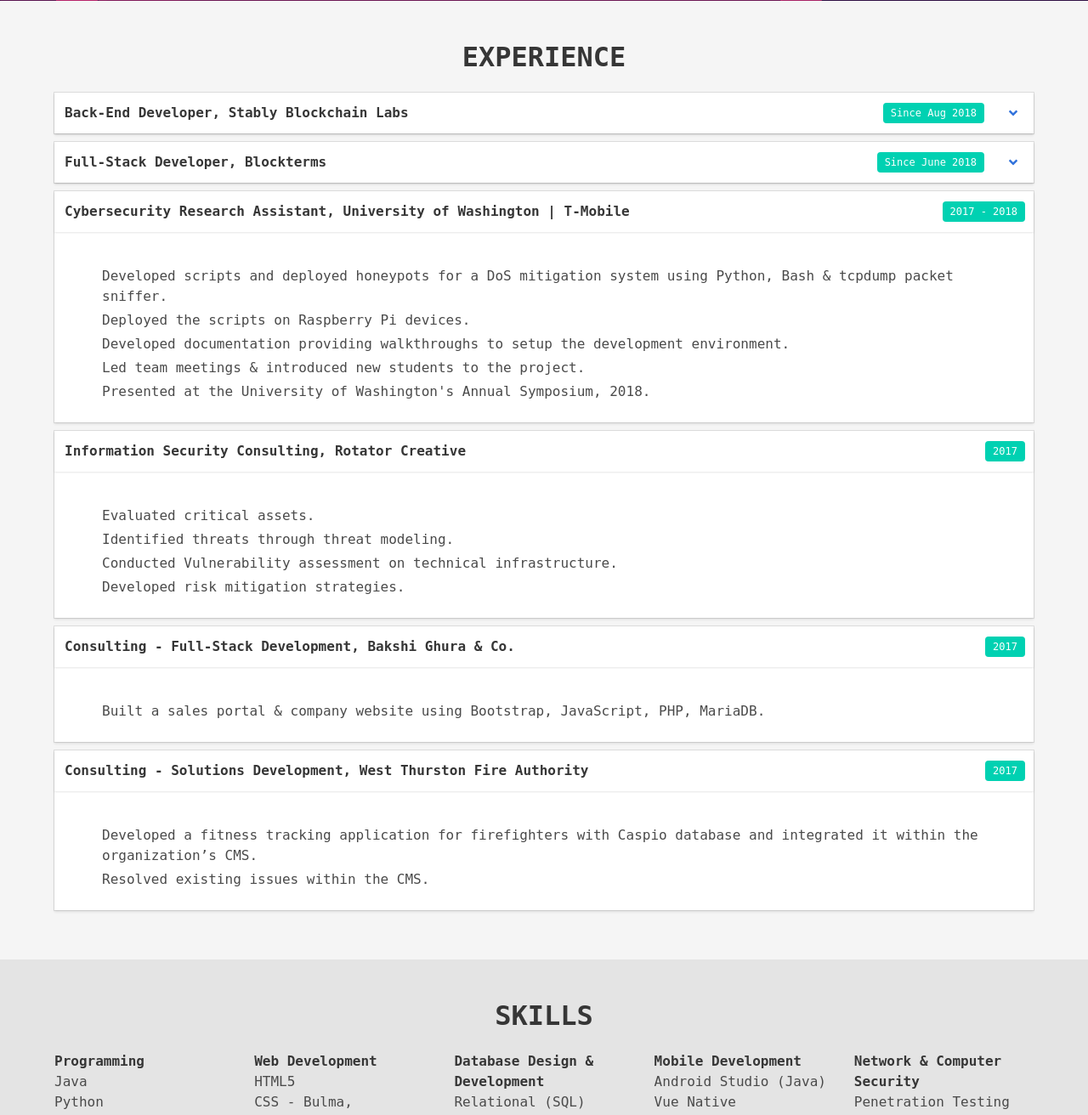
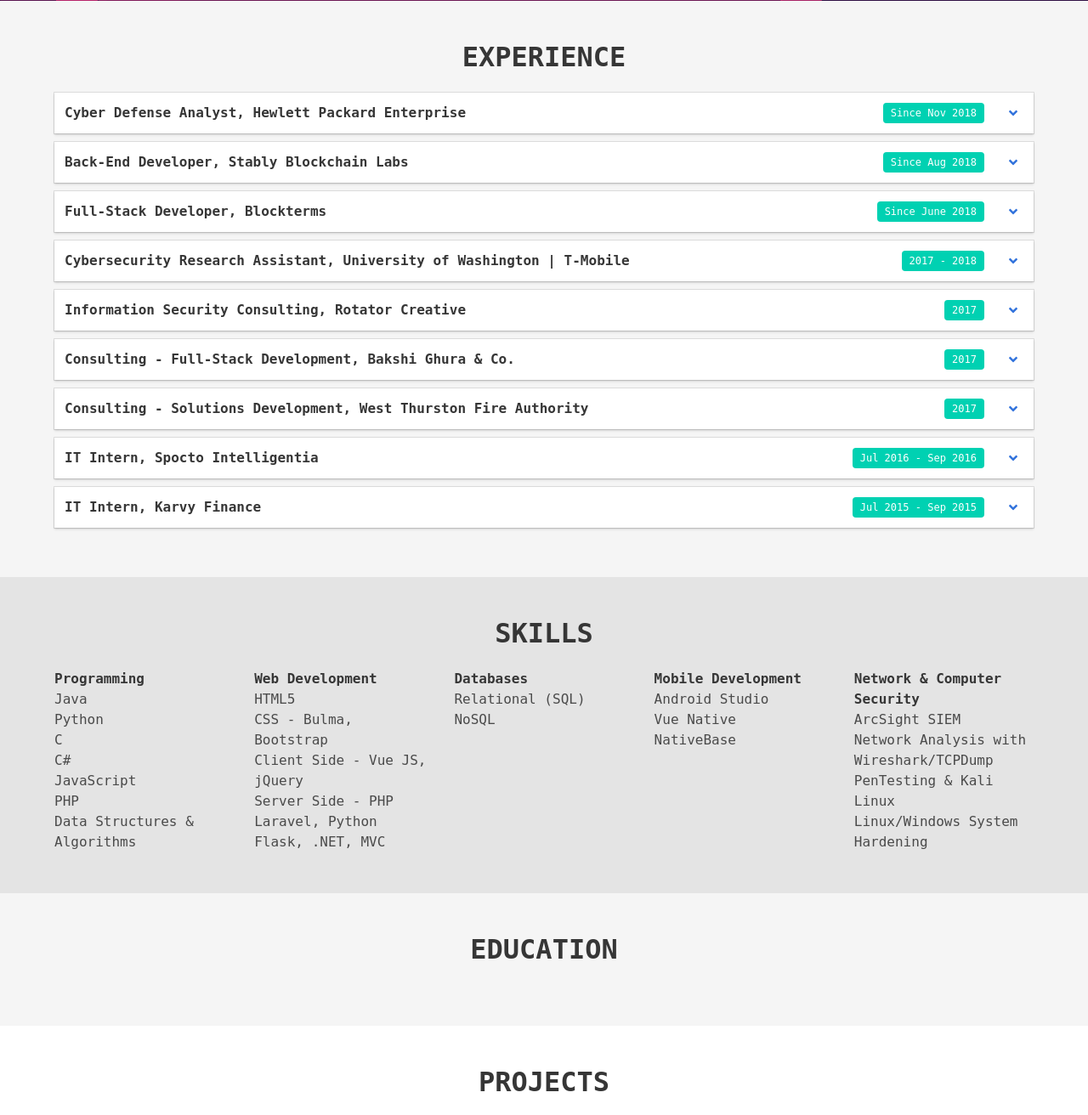
Before and after one commit to gbikram/ghurabikram.github.io, a PHP site: page / in a window 1280 px wide. Shown: the part 799-2111 px from the top of the page at 85% size. Run offline with PHP 8.4, Linux system fonts and the light colour scheme; some libraries are stand-ins or nearby versions.

Commit message:
Complete Exp

```diff
--- a/assets/css/style.css
+++ b/assets/css/style.css
@@ -47,3 +47,7 @@ li {
 .skills-section {
     background-color: #80808036;
 }
+
+.edu {
+    background-color: whitesmoke;
+}
--- a/index.html
+++ b/index.html
@@ -6,7 +6,6 @@
     <meta name="viewport" content="width=device-width, initial-scale=1.0">
     <meta http-equiv="X-UA-Compatible" content="ie=edge">
     <title>Bikram Ghura</title>
-    <link rel="shortcut icon" href="../images/fav_icon.png" type="image/x-icon">
     <!-- Bulma Version 0.7.1-->
     <link rel="stylesheet" href="https://cdnjs.cloudflare.com/ajax/libs/bulma/0.7.1/css/bulma.css" />
     <link rel="stylesheet" href="./assets/css/style.css" />
@@ -46,16 +45,41 @@
                         <!-- <h2 class="subtitle">
                             this is the best software platform for running an internet business. We handle billions of dollars every year for forward-thinking businesses around the world.
                         </h2> -->
-                        <a class="button is-large cv is-outlined is-primary" href="./assets/files/cv-BikramGhura.pdf" target="blank">Résumé</a>
+                        <a class="button is-large cv is-outlined is-primary" href="./assets/files/cv-BikramGhura.pdf"
+                            target="blank">Résumé</a>
                     </div>
                 </div>
             </div>
 
         </section>
 
+        <!-- TODO: Complete Toggle -->
         <section class="section exp" id="exp">
+            <h2 class="title has-text-centered">Experience</h2>
             <div class="container">
-                <h2 class="title has-text-centered">Experience</h2>
+
+                <div class="card">
+                    <header class="card-header">
+                        <p class="card-header-title">
+                            Cyber Defense Analyst, Hewlett Packard Enterprise
+                        </p>
+                        <span class="tag is-primary exp-date">Since Nov 2018</span>
+                        <a class="card-header-icon" @click="toggleExp(1)">
+                            <span class="icon">
+                                <i class="fas fa-angle-down"></i>
+                            </span>
+                        </a>
+                    </header>
+                    <div class="card-content" v-show="exp.exp1">
+                        <div class="content">
+                            <ul>
+                                <li>Involved in Incidence Response.</li>
+                                <li>Developing tools for process automation.</li>
+                            </ul>
+                        </div>
+                    </div>
+                </div>
+
 
                 <div class="card">
                     <header class="card-header">
@@ -63,13 +87,13 @@
                             Back-End Developer, Stably Blockchain Labs
                         </p>
                         <span class="tag is-primary exp-date">Since Aug 2018</span>
-                        <a class="card-header-icon" @click="toggleExp(1)">
+                        <a class="card-header-icon" @click="toggleExp(2)">
                             <span class="icon">
                                 <i class="fas fa-angle-down"></i>
                             </span>
                         </a>
                     </header>
-                    <div class="card-content" v-show="exp.exp1">
+                    <div class="card-content" v-show="exp.exp2">
                         <div class="content">
                             <ul>
                                 <li>Built APIs and microservices using Python (Flask) and AWS DynamoDB.</li>
@@ -85,16 +109,17 @@
                             Full-Stack Developer, Blockterms
                         </p>
                         <span class="tag is-primary exp-date">Since June 2018</span>
-                        <a class="card-header-icon" @click="toggleExp(2)">
+                        <a class="card-header-icon" @click="toggleExp(3)">
                             <span class="icon">
                                 <i class="fas fa-angle-down" aria-hidden="true"></i>
                             </span>
                         </a>
                     </header>
-                    <div class="card-content" v-show="exp.exp2">
+                    <div class="card-content" v-show="exp.exp3">
                         <div class="content">
                             <ul>
-                                <li>Built multiple single page applications for a blockchain based product using Vue JS, Webpack & Bulma CSS.</li>
+                                <li>Built multiple single page applications for a blockchain based product using Vue
+                                    JS, Webpack & Bulma CSS.</li>
                                 <li>Built REST APIs using Laravel, PHP.</li>
                                 <li>Built data-models for Google Cloud Datastore NoSQL database.</li>
                                 <li>Played with Docker & Microservices needed for the project.</li>
@@ -109,13 +134,20 @@
                             Cybersecurity Research Assistant, University of Washington | T-Mobile
                         </p>
                         <span class="tag is-primary exp-date">2017 - 2018</span>
+                        <a class="card-header-icon" @click="toggleExp(4)">
+                            <span class="icon">
+                                <i class="fas fa-angle-down" aria-hidden="true"></i>
+                            </span>
+                        </a>
                     </header>
-                    <div class="card-content">
+                    <div class="card-content" v-show="exp.exp4">
                         <div class="content">
                             <ul>
-                                <li>Developed scripts and deployed honeypots for a DoS mitigation system using Python, Bash & tcpdump packet sniffer.</li>
+                                <li>Developed scripts and deployed honeypots for a DoS mitigation system using Python,
+                                    Bash & tcpdump packet sniffer.</li>
                                 <li>Deployed the scripts on Raspberry Pi devices.</li>
-                                <li>Developed documentation providing walkthroughs to setup the development environment.</li>
+                                <li>Developed documentation providing walkthroughs to setup the development
+                                    environment.</li>
                                 <li>Led team meetings & introduced new students to the project.</li>
                                 <li>Presented at the University of Washington's Annual Symposium, 2018.</li>
                             </ul>
@@ -130,8 +162,13 @@
                             Information Security Consulting, Rotator Creative
                         </p>
                         <span class="tag is-primary exp-date">2017</span>
+                        <a class="card-header-icon" @click="toggleExp(5)">
+                            <span class="icon">
+                                <i class="fas fa-angle-down" aria-hidden="true"></i>
+                            </span>
+                        </a>
                     </header>
-                    <div class="card-content">
+                    <div class="card-content" v-show="exp.exp5">
                         <div class="content">
                             <ul>
                                 <li>Evaluated critical assets.</li>
@@ -149,8 +186,13 @@
                             Consulting - Full-Stack Development, Bakshi Ghura & Co.
                         </p>
                         <span class="tag is-primary exp-date">2017</span>
+                        <a class="card-header-icon" @click="toggleExp(6)">
+                            <span class="icon">
+                                <i class="fas fa-angle-down" aria-hidden="true"></i>
+                            </span>
+                        </a>
                     </header>
-                    <div class="card-content">
+                    <div class="card-content" v-show="exp.exp6">
                         <div class="content">
                             <ul>
                                 <li>Built a sales portal & company website using Bootstrap, JavaScript, PHP, MariaDB.</li>
@@ -165,23 +207,72 @@
                             Consulting - Solutions Development, West Thurston Fire Authority
                         </p>
                         <span class="tag is-primary exp-date">2017</span>
+                        <a class="card-header-icon" @click="toggleExp(7)">
+                            <span class="icon">
+                                <i class="fas fa-angle-down" aria-hidden="true"></i>
+                            </span>
+                        </a>
                     </header>
-                    <div class="card-content">
+                    <div class="card-content" v-show="exp.exp7">
                         <div class="content">
                             <ul>
-                                <li>Developed a fitness tracking application for firefighters with Caspio database and integrated it within the organization’s CMS.</li>
+                                <li>Developed a fitness tracking application for firefighters with Caspio database and
+                                    integrated it within the organization’s CMS.</li>
                                 <li>Resolved existing issues within the CMS.</li>
                             </ul>
                         </div>
                     </div>
                 </div>
 
+                <div class="card">
+                    <header class="card-header">
+                        <p class="card-header-title">
+                            IT Intern, Spocto Intelligentia
+                        </p>
+                        <span class="tag is-primary exp-date">Jul 2016 - Sep 2016</span>
+                        <a class="card-header-icon" @click="toggleExp(8)">
+                            <span class="icon">
+                                <i class="fas fa-angle-down" aria-hidden="true"></i>
+                            </span>
+                        </a>
+                    </header>
+                    <div class="card-content" v-show="exp.exp8">
+                        <div class="content">
+                            <ul>
+                                <li>Involved in building the Spocto 360 Dashboard using HTML5, CSS, D3.js, and
+                                    configuring a database using MS Access.</li>
+                            </ul>
+                        </div>
+                    </div>
+                </div>
+
+                <div class="card">
+                    <header class="card-header">
+                        <p class="card-header-title">
+                            IT Intern, Karvy Finance
+                        </p>
+                        <span class="tag is-primary exp-date">Jul 2015 - Sep 2015</span>
+                        <a class="card-header-icon" @click="toggleExp(9)">
+                            <span class="icon">
+                                <i class="fas fa-angle-down" aria-hidden="true"></i>
+                            </span>
+                        </a>
+                    </header>
+                    <div class="card-content" v-show="exp.exp9">
+                        <div class="content">
+                            <ul>
+                                <li>Involved in designing, testing and securing a CRM System using MS SQL Server, HTML,
+                                    CSS & JavaScript. Created a technical manual for the CRM System.</li>
+                            </ul>
+                        </div>
+                    </div>
+                </div>
             </div>
         </section>
 
         <section class="section skills-section" id="skills">
+            <h2 class="title has-text-centered">Skills</h2>
             <div class="container">
-                <h2 class="title has-text-centered">Skills</h2>
                 <div class="columns">
                     <div class="column">
                         <ul>
@@ -207,7 +298,7 @@
 
                     <div class="column">
                         <ul>
-                            <li><strong>Database Design &amp; Development</strong></li>
+                            <li><strong>Databases</strong></li>
                             <li>Relational (SQL)</li>
                             <li>NoSQL</li>
                         </ul>
@@ -216,7 +307,7 @@
                     <div class="column">
                         <ul>
                             <li><strong>Mobile Development</strong></li>
-                            <li>Android Studio (Java)</li>
+                            <li>Android Studio</li>
                             <li>Vue Native</li>
                             <li>NativeBase</li>
                         </ul>
@@ -225,8 +316,9 @@
                     <div class="column">
                         <ul>
                             <li><strong>Network &amp; Computer Security</strong></li>
-                            <li>Penetration Testing</li>
-                            <li>Kali Linux</li>
+                            <li>ArcSight SIEM</li>
+                            <li>Network Analysis with Wireshark/TCPDump</li>
+                            <li>PenTesting & Kali Linux</li>
                             <li>Linux/Windows System Hardening</li>
                         </ul>
                     </div>
@@ -235,17 +327,26 @@
             </div>
         </section>
 
-        <section class="section" id="proj">
-            <div class="content has-text-centered">
-                <h2 class="title">Projects</h2>
-                <iframe src='https://cdn.knightlab.com/libs/timeline3/latest/embed/index.html?source=1NF7Rba-woXBjI2O-xVqJ6ry_nAdnm1AAp8abV-hq7wA&font=Default&lang=en&initial_zoom=2&height=650' width='100%' height='650' webkitallowfullscreen mozallowfullscreen allowfullscreen frameborder='0'></iframe>
+        <!-- TODO: Education -->
+        <section class="section edu">
+            <h2 class="title has-text-centered">Education</h2>
+            <div class="container">
             </div>
         </section>
 
-        <section class="section columns" id="contact">
+        <section class="section" id="proj">
+            <h2 class="title has-text-centered">Projects</h2>
+            <div class="content">
+                <iframe src='https://cdn.knightlab.com/libs/timeline3/latest/embed/index.html?source=1NF7Rba-woXBjI2O-xVqJ6ry_nAdnm1AAp8abV-hq7wA&font=Default&lang=en&initial_zoom=2&height=650'
+                    width='100%' height='650' webkitallowfullscreen mozallowfullscreen allowfullscreen frameborder='0'></iframe>
+            </div>
+        </section>
+
+        <!-- TODO: Activate Form -->
+        <section class="section" id="contact">
+            <h2 class="title has-text-centered">Contact</h2>
+            <div class="columns"></div>
             <div class="container has-text-centered column is-10 is-offset-1">
-                <h2 class="title">Contact</h2>
-
                 <div class="field is-horizontal">
                     <div class="field-body">
                         <div class="field">
@@ -289,6 +390,7 @@
                     </div>
                 </div>
             </div>
+    </div>
     </section>
 
     <footer class="footer">
@@ -309,12 +411,16 @@
             el: '#app',
 
             data: {
-                exp : {
-                    exp1 : false,
-                    exp2 : false,
-                    exp3 : false,
-                    exp4 : false,
-                    exp5 : false,
+                exp: {
+                    exp1: false,
+                    exp2: false,
+                    exp3: false,
+                    exp4: false,
+                    exp5: false,
+                    exp6: false,
+                    exp7: false,
+                    exp8: false,
+                    exp9: false,
                 }
             },
 
@@ -326,15 +432,40 @@
                 toggleExp(exp) {
                     switch (exp) {
                         case 1:
+                            console.log("exp1")
                             this.exp.exp1 = !this.exp.exp1
                             break;
 
                         case 2:
-                            this.exp.exp2 = !this.exp.exp1
+                            this.exp.exp2 = !this.exp.exp2
                             break;
 
                         case 3:
-                            this.exp.exp3 = !this.exp.exp1
+                            this.exp.exp3 = !this.exp.exp3
+                            break;
+
+                        case 4:
+                            this.exp.exp4 = !this.exp.exp4
+                            break;
+
+                        case 5:
+                            this.exp.exp5 = !this.exp.exp5
+                            break;
+
+                        case 6:
+                            this.exp.exp6 = !this.exp.exp6
+                            break;
+
+                        case 7:
+                            this.exp.exp7 = !this.exp.exp7
+                            break;
+
+                        case 8:
+                            this.exp.exp8 = !this.exp.exp9
+                            break;
+
+                        case 9:
+                            this.exp.exp9 = !this.exp.exp9
                             break;
 
                         default:
@@ -345,4 +476,5 @@
         })
     </script>
 </body>
+
 </html>
```
Lines whose indentation alone changed are shown as unchanged.
